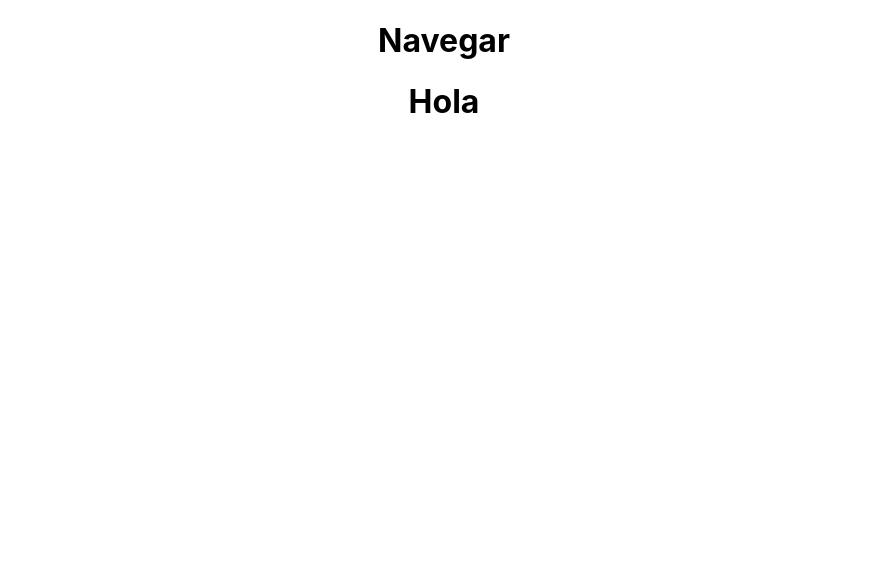
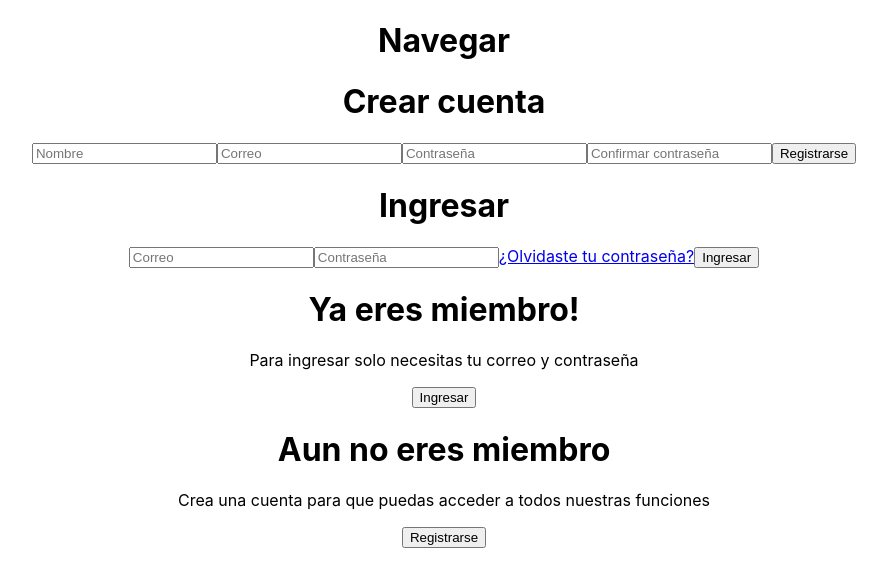
Before and after one commit to steelspikes/nn-manager, a React (Create React App) app: page / in a window 1280 px wide. Shown: the top 586 px of the page, without its empty margins (196-1083 px from the left). Built offline with nearby package versions, Linux system fonts and the light colour scheme.

Commit message:
Update Login.js

```diff
--- a/src/Screens/Login.js
+++ b/src/Screens/Login.js
@@ -2,8 +2,40 @@ import React from "react";
 
 function Login() {
   return (
-    <div>
-      <h1>Hola</h1>
+    <div class="container" id="container">
+      <div class="form-container sign-up-container">
+        <form action="#">
+          <h1>Crear cuenta</h1>
+          <input type="text" placeholder="Nombre" />
+          <input type="email" placeholder="Correo" />
+          <input type="password" placeholder="Contraseña" />
+          <input type="password" placeholder="Confirmar contraseña" />
+          <button class="ghost">Registrarse</button>
+        </form>
+      </div>
+      <div class="form-container sign-in-container">
+        <form action="#">
+          <h1>Ingresar</h1>
+          <input type="email" placeholder="Correo" />
+          <input type="password" placeholder="Contraseña" />
+          <a href="#">¿Olvidaste tu contraseña?</a>
+          <button>Ingresar</button>
+        </form>
+      </div>
+      <div class="overlay-container">
+        <div class="overlay">
+          <div class="overlay-panel overlay-left">
+            <h1>Ya eres miembro!</h1>
+            <p>Para ingresar solo necesitas tu correo y contraseña</p>
+            <button class="ghost" id="signIn">Ingresar</button>
+          </div>
+          <div class="overlay-panel overlay-right">
+            <h1>Aun no eres miembro</h1>
+            <p>Crea una cuenta para que puedas acceder a todos nuestras funciones</p>
+            <button class="ghost" id="signUp">Registrarse</button>
+          </div>
+        </div>
+      </div>
     </div>
   );
 }
```
